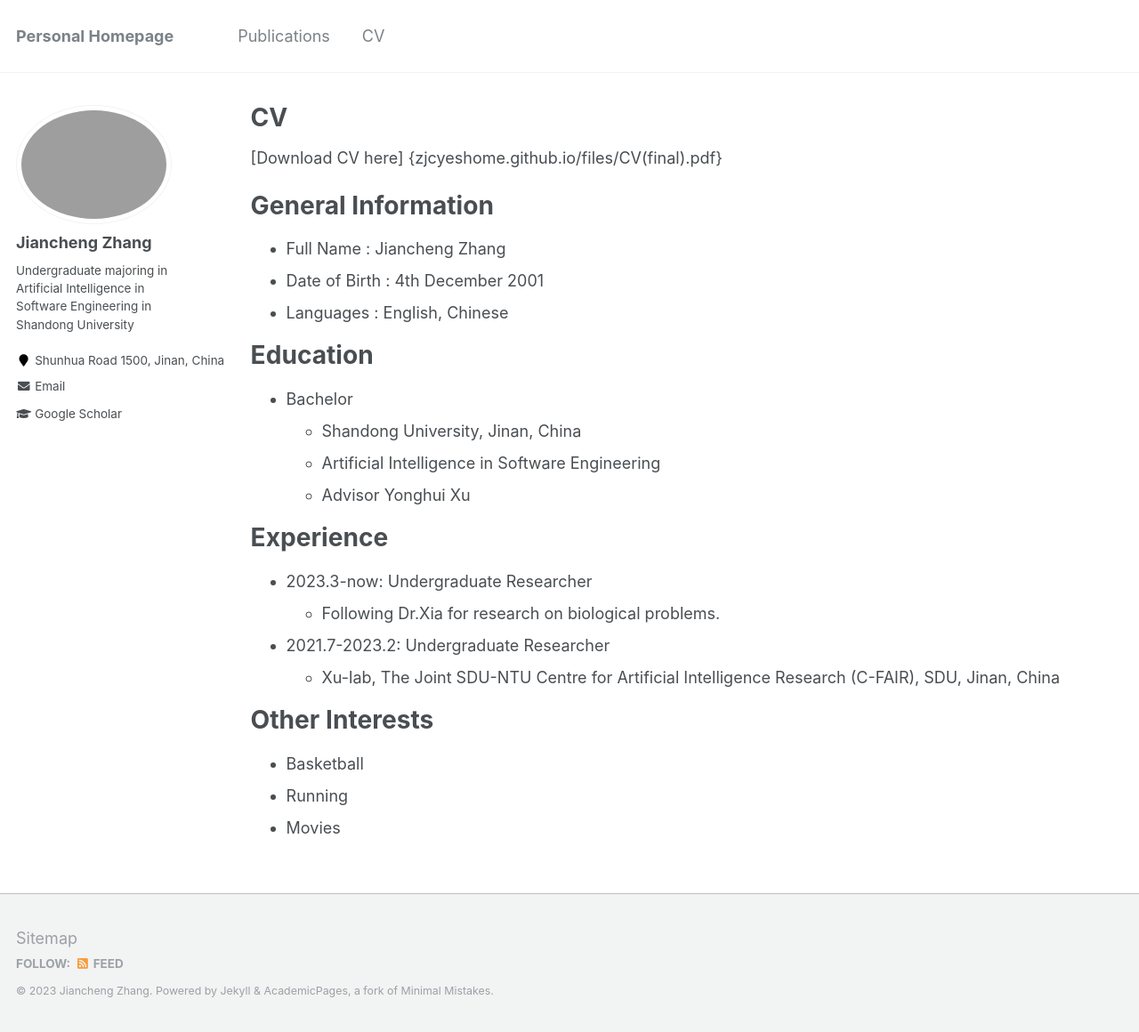
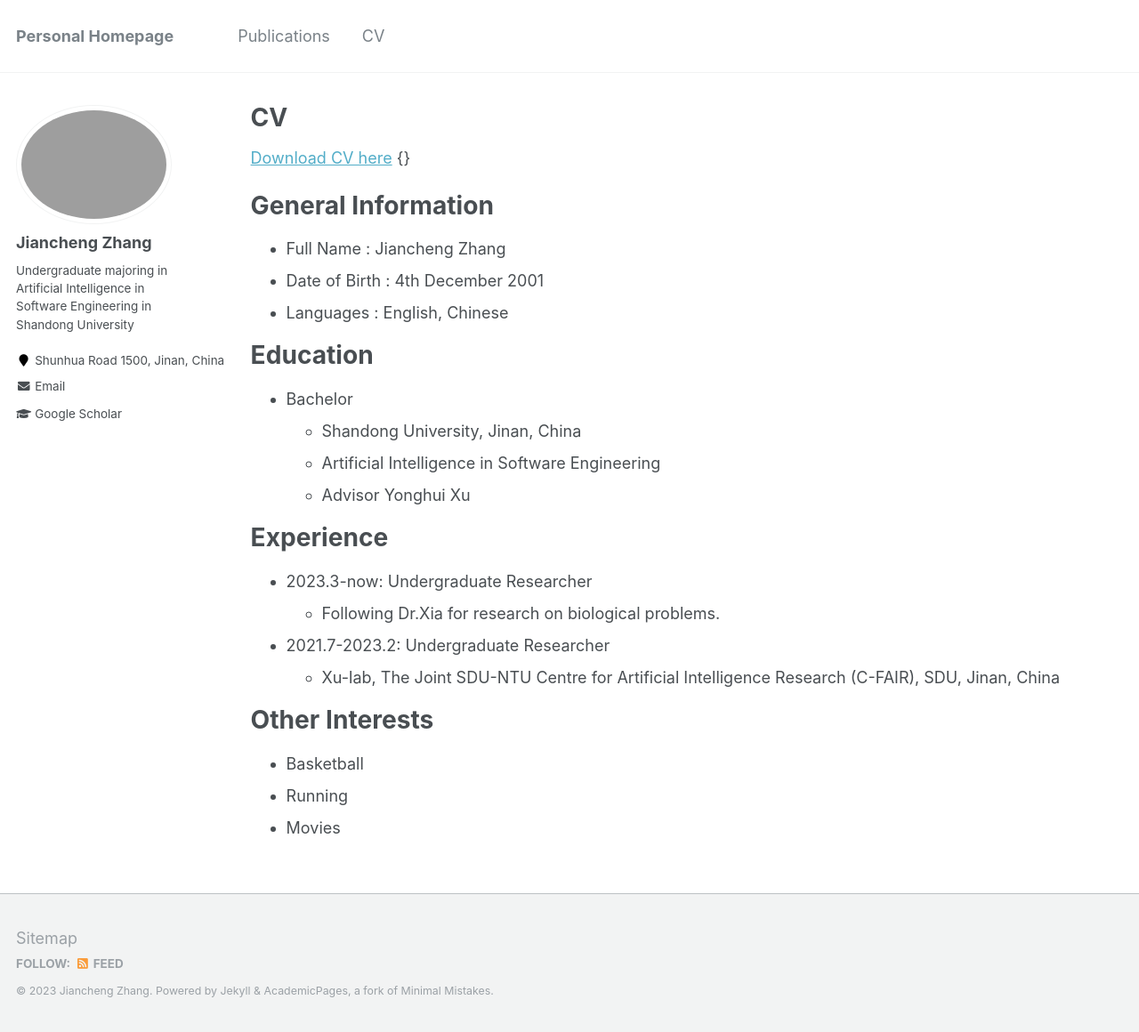
Before and after one commit to zjcyeshome/zjcyeshome.github.io, a Jekyll site: the page built from _pages/cv.md, in a window 1280 px wide and 1160 px high. Shown: the whole window at 89% size. Built offline with Jekyll 4.4.1, drawn with Linux system fonts in a browser that asks for light colours.

Commit message:
Update cv.md

```diff
--- a/_pages/cv.md
+++ b/_pages/cv.md
@@ -6,8 +6,8 @@ author_profile: true
 redirect_from:
   - /resume
 ---
-[Download CV here]
-{zjcyeshome.github.io/files/CV(final).pdf}
+[Download CV here](files/CV(final).pdf)
+{}
 
 General Information
 ======
```
